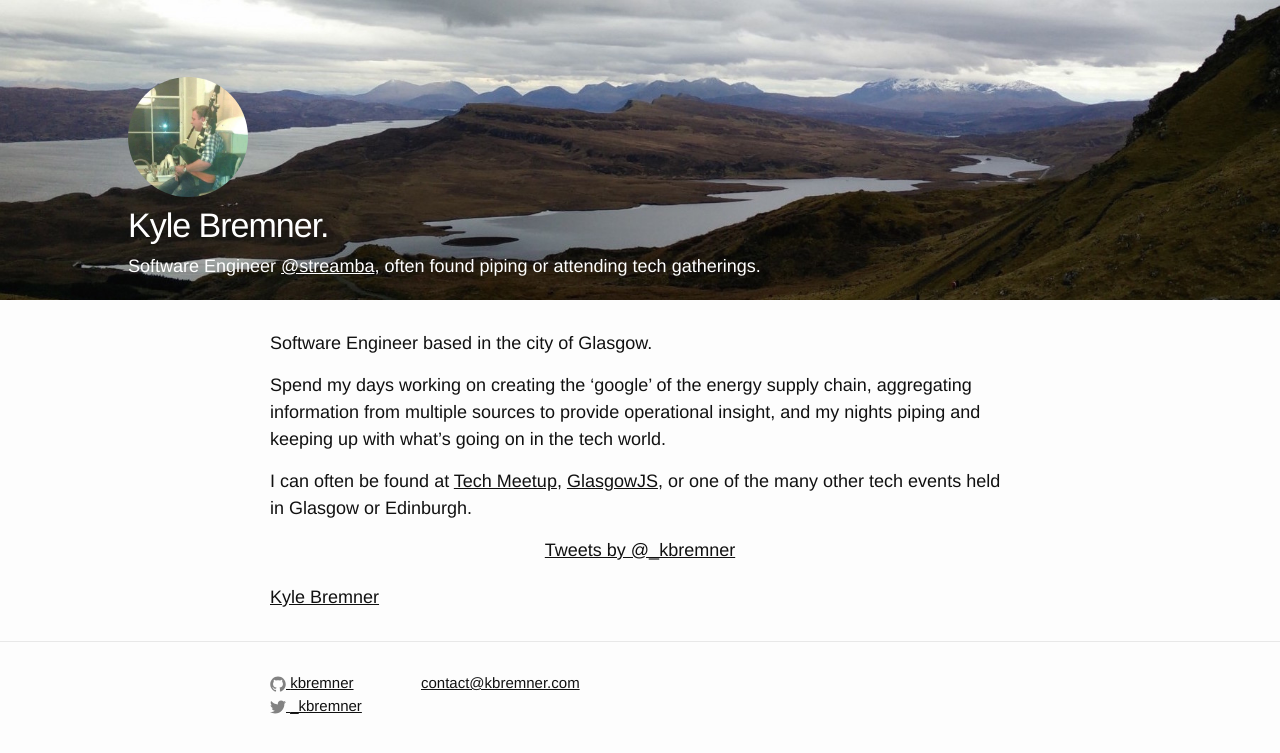
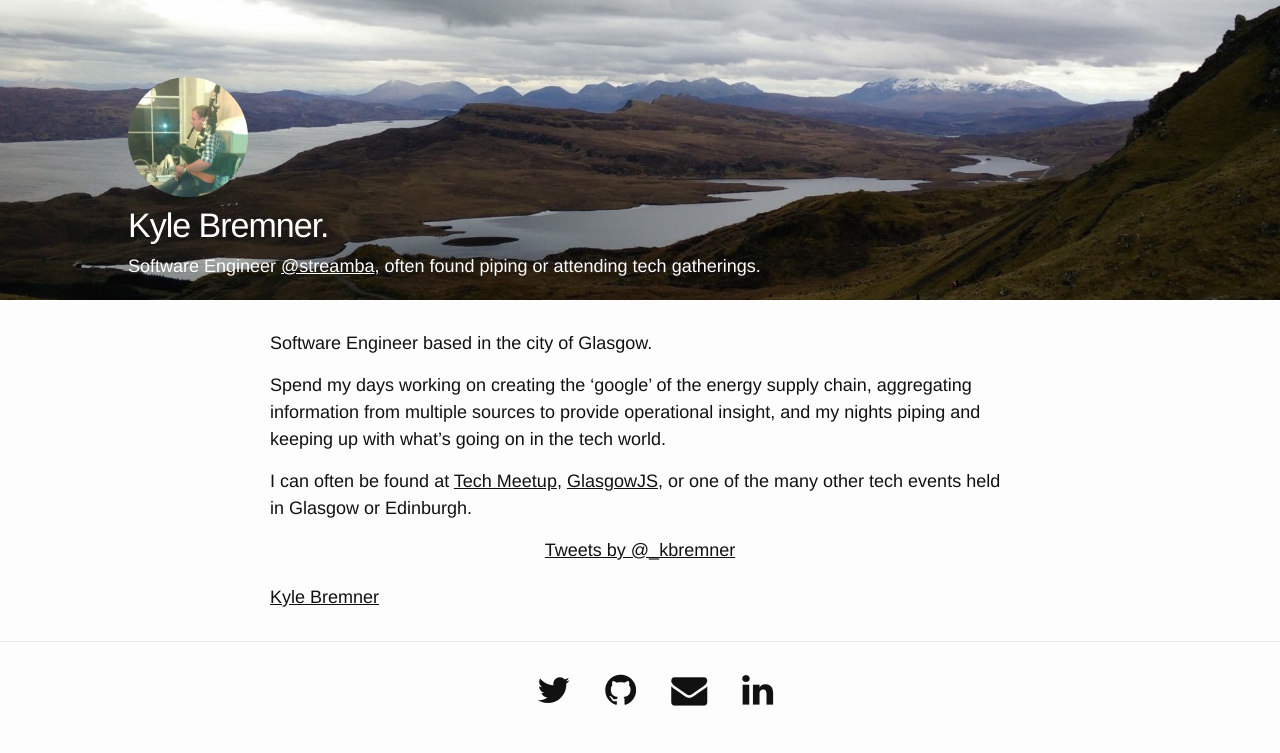
Before and after one commit to kbremner/kbremner.github.io, a Jekyll site: the page built from index.md, in a window 1280 px wide. Shown: the top 753 px of the page. Built offline with Jekyll 4.4.1, drawn with Linux system fonts in a browser that asks for light colours; nearby versions of some CDN libraries; a script that is not in the unit is left out; comment, search, counter and statistics services are not loaded.

Commit message:
added social links to footer

```diff
--- a/_includes/footer.html
+++ b/_includes/footer.html
@@ -1,47 +1,6 @@
 <footer class="site-footer">
-
-  <div class="wrapper">
-    <div class="footer-col-wrapper">
-      <div class="footer-col  footer-col-2">
-        <ul class="social-media-list">
-          {% if site.github_username %}
-          <li>
-            <a href="https://github.com/{{ site.github_username }}">
-              <span class="icon  icon--github">
-                <svg viewBox="0 0 16 16">
-                  <path fill="#828282" d="M7.999,0.431c-4.285,0-7.76,3.474-7.76,7.761 c0,3.428,2.223,6.337,5.307,7.363c0.388,0.071,0.53-0.168,0.53-0.374c0-0.184-0.007-0.672-0.01-1.32 c-2.159,0.469-2.614-1.04-2.614-1.04c-0.353-0.896-0.862-1.135-0.862-1.135c-0.705-0.481,0.053-0.472,0.053-0.472 c0.779,0.055,1.189,0.8,1.189,0.8c0.692,1.186,1.816,0.843,2.258,0.645c0.071-0.502,0.271-0.843,0.493-1.037 C4.86,11.425,3.049,10.76,3.049,7.786c0-0.847,0.302-1.54,0.799-2.082C3.768,5.507,3.501,4.718,3.924,3.65 c0,0,0.652-0.209,2.134,0.796C6.677,4.273,7.34,4.187,8,4.184c0.659,0.003,1.323,0.089,1.943,0.261 c1.482-1.004,2.132-0.796,2.132-0.796c0.423,1.068,0.157,1.857,0.077,2.054c0.497,0.542,0.798,1.235,0.798,2.082 c0,2.981-1.814,3.637-3.543,3.829c0.279,0.24,0.527,0.713,0.527,1.437c0,1.037-0.01,1.874-0.01,2.129 c0,0.208,0.14,0.449,0.534,0.373c3.081-1.028,5.302-3.935,5.302-7.362C15.76,3.906,12.285,0.431,7.999,0.431z"/>
-                </svg>
-              </span>
-
-              <span class="username">{{ site.github_username }}</span>
-            </a>
-          </li>
-          {% endif %}
-
-          {% if site.twitter_username %}
-          <li>
-            <a href="https://twitter.com/{{ site.twitter_username }}">
-              <span class="icon  icon--twitter">
-                <svg viewBox="0 0 16 16">
-                  <path fill="#828282" d="M15.969,3.058c-0.586,0.26-1.217,0.436-1.878,0.515c0.675-0.405,1.194-1.045,1.438-1.809
-                  c-0.632,0.375-1.332,0.647-2.076,0.793c-0.596-0.636-1.446-1.033-2.387-1.033c-1.806,0-3.27,1.464-3.27,3.27 c0,0.256,0.029,0.506,0.085,0.745C5.163,5.404,2.753,4.102,1.14,2.124C0.859,2.607,0.698,3.168,0.698,3.767 c0,1.134,0.577,2.135,1.455,2.722C1.616,6.472,1.112,6.325,0.671,6.08c0,0.014,0,0.027,0,0.041c0,1.584,1.127,2.906,2.623,3.206 C3.02,9.402,2.731,9.442,2.433,9.442c-0.211,0-0.416-0.021-0.615-0.059c0.416,1.299,1.624,2.245,3.055,2.271 c-1.119,0.877-2.529,1.4-4.061,1.4c-0.264,0-0.524-0.015-0.78-0.046c1.447,0.928,3.166,1.469,5.013,1.469 c6.015,0,9.304-4.983,9.304-9.304c0-0.142-0.003-0.283-0.009-0.423C14.976,4.29,15.531,3.714,15.969,3.058z"/>
-                </svg>
-              </span>
-
-              <span class="username">{{ site.twitter_username }}</span>
-            </a>
-          </li>
-          {% endif %}
-        </ul>
-      </div>
-
-      <div class="footer-col  footer-col-1">
-        <ul class="contact-list">
-          <li><a href="mailto:{{ site.email }}">{{ site.email }}</a></li>
-        </ul>
-      </div>
-    </div>
-
-  </div>
-
+  <a href="http://twitter.com/{{ site.twitter_username }}" target="_blank"><i class="fa fa-twitter fa-2x"></i></a>
+  <a href="http://github.com/{{ site.github_username }}" target="_blank"><i class="fa fa-github fa-2x"></i></a>
+  <a href="mailto:{{ site.email }}"><i class="fa fa-envelope fa-2x"></i></a>
+  <a href="https://uk.linkedin.com/in/kylebremner" target="_blank"><i class="fa fa-linkedin fa-2x"></i></a>
 </footer>
--- a/_includes/head.html
+++ b/_includes/head.html
@@ -7,5 +7,6 @@
   <meta name="description" content="{% if page.excerpt %}{{ page.excerpt | strip_html | strip_newlines | truncate: 160 }}{% else %}{{ site.description }}{% endif %}">
 
   <link rel="stylesheet" href="{{ "/css/main.css" | prepend: site.baseurl }}">
+  <link rel="stylesheet" href="https://maxcdn.bootstrapcdn.com/font-awesome/4.4.0/css/font-awesome.min.css">
   <link rel="canonical" href="{{ page.url | replace:'index.html','' | prepend: site.baseurl | prepend: site.url }}">
 </head>
--- a/_sass/_layout.scss
+++ b/_sass/_layout.scss
@@ -29,7 +29,12 @@
  */
 .site-footer {
     border-top: 1px solid $grey-color-light;
-    padding-top: $spacing-unit;
+    padding: $spacing-unit 0;
+    text-align: center;
+
+    a {
+      padding-left: $spacing-unit;
+    }
 }
 
 .contact-list,
```
